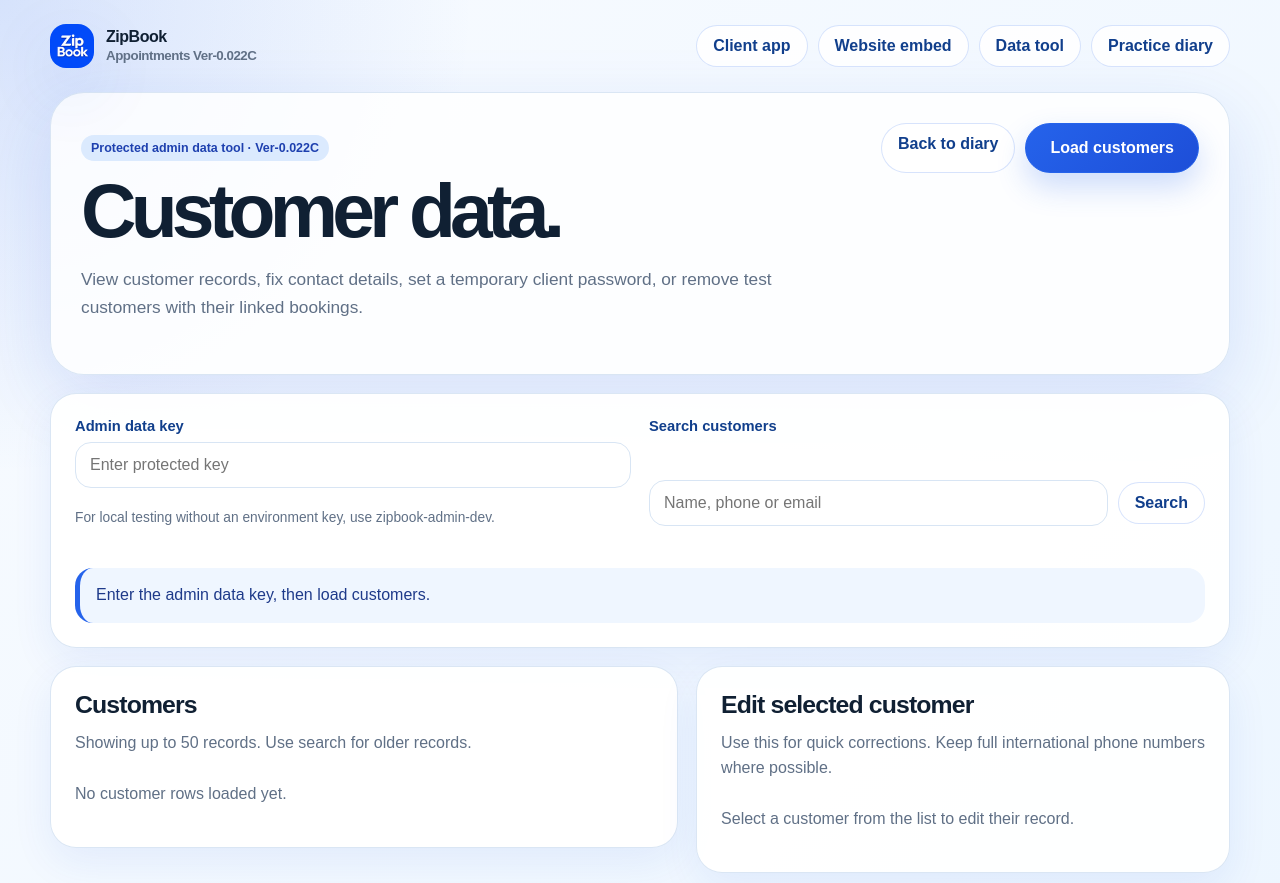
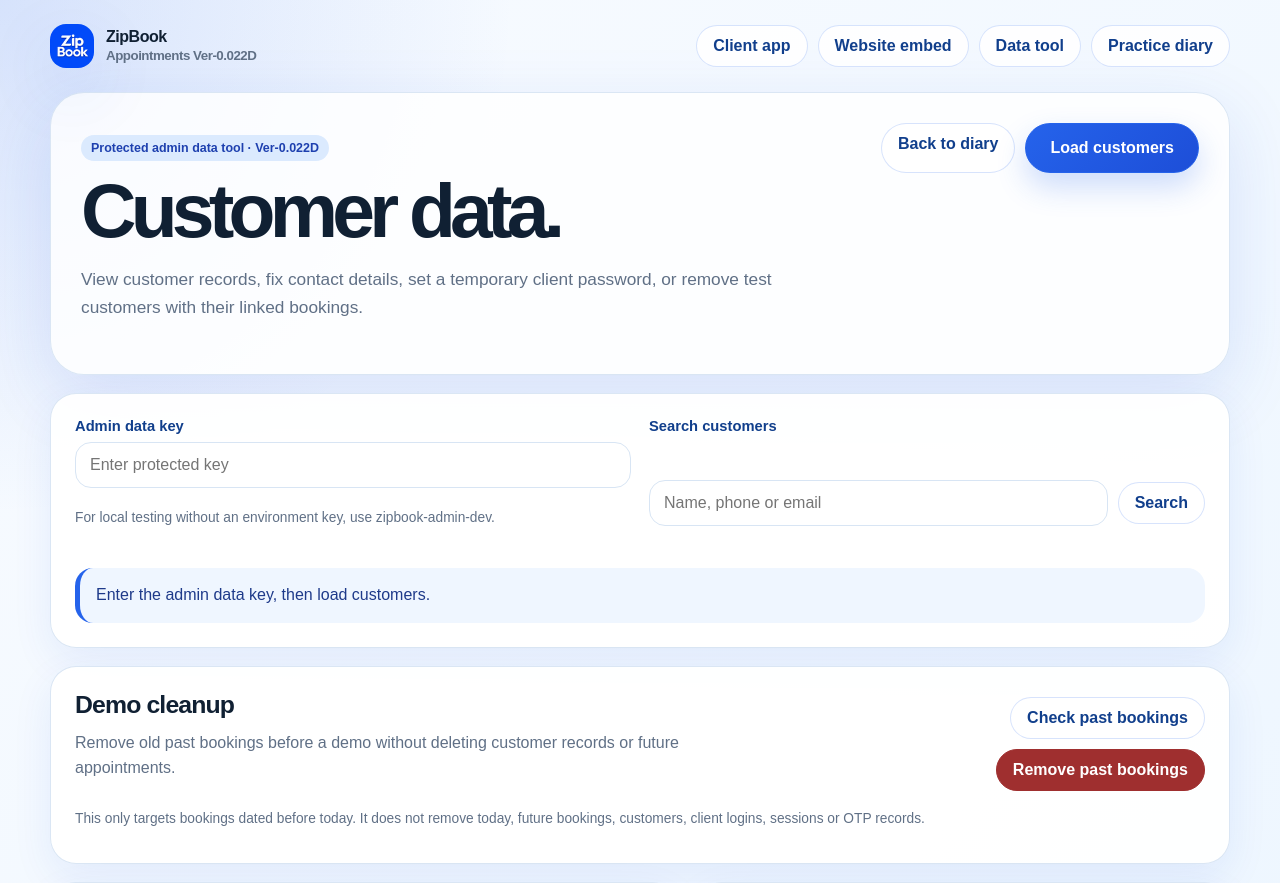
Before and after one commit to BrianD1805/booking-system, a Next.js app: page /admin/data in a window 1280 px wide. Shown: the top 883 px of the page. Built offline with nearby package versions, Linux system fonts and the light colour scheme.

Commit message:
Booking System Ver-0.022D add demo past bookings cleanup

```diff
--- a/app/admin/data/page.tsx
+++ b/app/admin/data/page.tsx
@@ -34,6 +34,8 @@ export default function AdminDataPage() {
   const [loading, setLoading] = useState(false);
   const [message, setMessage] = useState('Enter the admin data key, then load customers.');
   const [error, setError] = useState('');
+  const [pastBookingCount, setPastBookingCount] = useState<number | null>(null);
+  const [pastBookingBeforeDate, setPastBookingBeforeDate] = useState('');
 
   const authHeaders: Record<string, string> = adminKey.trim() ? { 'x-zipbook-admin-key': adminKey.trim() } : {};
 
@@ -72,6 +74,54 @@ export default function AdminDataPage() {
     });
     setNewPassword('');
     setMessage(`${customer.fullName} selected.`);
+  }
+
+  async function checkPastBookings() {
+    setLoading(true);
+    setError('');
+    try {
+      const response = await fetch('/api/admin-data/bookings/past', {
+        cache: 'no-store',
+        headers: authHeaders
+      });
+      const payload = await response.json();
+      if (!response.ok) throw new Error(typeof payload?.error === 'string' ? payload.error : 'Could not check past bookings.');
+      const count = Number(payload.summary?.pastBookingCount ?? 0);
+      const beforeDate = String(payload.summary?.beforeDate ?? 'today');
+      setPastBookingCount(count);
+      setPastBookingBeforeDate(beforeDate);
+      setMessage(count ? `${count} past booking${count === 1 ? '' : 's'} found before ${beforeDate}.` : `No past bookings found before ${beforeDate}.`);
+    } catch (checkError) {
+      setError(checkError instanceof Error ? checkError.message : 'Could not check past bookings.');
+    } finally {
+      setLoading(false);
+    }
+  }
+
+  async function deletePastBookings() {
+    const confirmed = window.confirm('Remove all bookings before today for the demo? This keeps customers and future bookings, but the deleted past bookings cannot be restored from this tool.');
+    if (!confirmed) return;
+
+    setLoading(true);
+    setError('');
+    try {
+      const response = await fetch('/api/admin-data/bookings/past?confirm=DELETE', {
+        method: 'DELETE',
+        headers: authHeaders
+      });
+      const payload = await response.json();
+      if (!response.ok) throw new Error(typeof payload?.error === 'string' ? payload.error : 'Could not remove past bookings.');
+      const deleted = Number(payload.result?.deletedBookings ?? 0);
+      const beforeDate = String(payload.result?.beforeDate ?? 'today');
+      setPastBookingCount(0);
+      setPastBookingBeforeDate(beforeDate);
+      setMessage(`Removed ${deleted} past booking${deleted === 1 ? '' : 's'} before ${beforeDate}. Customers and future bookings were left untouched.`);
+      await loadCustomers(query);
+    } catch (deleteError) {
+      setError(deleteError instanceof Error ? deleteError.message : 'Could not remove past bookings.');
+    } finally {
+      setLoading(false);
+    }
   }
 
   async function handleSearch(event: FormEvent<HTMLFormElement>) {
@@ -190,6 +240,24 @@ export default function AdminDataPage() {
         {!error && message && <div className="notice soft" role="status">{message}</div>}
       </section>
 
+      <section className="card clean-panel admin-data-panel">
+        <div className="section-heading-row compact-row">
+          <div>
+            <h2 className="section-title compact">Demo cleanup</h2>
+            <p className="mini-copy">Remove old past bookings before a demo without deleting customer records or future appointments.</p>
+          </div>
+          <div className="command-actions">
+            <button className="pill" type="button" onClick={checkPastBookings} disabled={loading}>Check past bookings</button>
+            <button className="button danger" type="button" onClick={deletePastBookings} disabled={loading || pastBookingCount === 0}>Remove past bookings</button>
+          </div>
+        </div>
+        <p className="micro-copy">
+          {pastBookingCount === null
+            ? 'This only targets bookings dated before today. It does not remove today, future bookings, customers, client logins, sessions or OTP records.'
+            : `${pastBookingCount} past booking${pastBookingCount === 1 ? '' : 's'} before ${pastBookingBeforeDate || 'today'}.`}
+        </p>
+      </section>
+
       <section className="admin-data-grid">
         <div className="card clean-panel">
           <div className="section-heading-row compact-row">
--- /dev/null
+++ b/app/api/admin-data/bookings/past/route.ts
@@ -0,0 +1,35 @@
+import { NextRequest, NextResponse } from 'next/server';
+import { verifyAdminDataKey } from '@/lib/adminDataAuth';
+import { deletePastBookingsForDemo, getPastBookingsDemoCleanupSummary } from '@/lib/db';
+
+export const dynamic = 'force-dynamic';
+
+export async function GET(request: NextRequest) {
+  if (!verifyAdminDataKey(request)) {
+    return NextResponse.json({ error: 'Admin data key is required.' }, { status: 401 });
+  }
+
+  try {
+    const summary = await getPastBookingsDemoCleanupSummary();
+    return NextResponse.json({ summary });
+  } catch (error) {
+    return NextResponse.json({ error: error instanceof Error ? error.message : 'Could not check past bookings.' }, { status: 500 });
+  }
+}
+
+export async function DELETE(request: NextRequest) {
+  if (!verifyAdminDataKey(request)) {
+    return NextResponse.json({ error: 'Admin data key is required.' }, { status: 401 });
+  }
+
+  if (request.nextUrl.searchParams.get('confirm') !== 'DELETE') {
+    return NextResponse.json({ error: 'Add confirm=DELETE to remove past bookings.' }, { status: 400 });
+  }
+
+  try {
+    const result = await deletePastBookingsForDemo();
+    return NextResponse.json({ result });
+  } catch (error) {
+    return NextResponse.json({ error: error instanceof Error ? error.message : 'Could not remove past bookings.' }, { status: 500 });
+  }
+}
--- a/lib/db.ts
+++ b/lib/db.ts
@@ -1241,6 +1241,46 @@ export async function updateBookingStatusInDatabase(id: string, status: BookingS
   return mapBooking(rows[0]);
 }
 
+
+export async function getPastBookingsDemoCleanupSummary(): Promise<{ pastBookingCount: number; beforeDate: string }> {
+  const database = db();
+  const rows = await database.sql<{ count: number; before_date: string }>`
+    SELECT COUNT(*)::int AS count, CURRENT_DATE::text AS before_date
+    FROM bookings
+    WHERE practice_id = ${PRACTICE_ID}
+      AND booking_date < CURRENT_DATE
+  `;
+
+  return {
+    pastBookingCount: Number(rows[0]?.count ?? 0),
+    beforeDate: normaliseDate(rows[0]?.before_date ?? new Date())
+  };
+}
+
+export async function deletePastBookingsForDemo(): Promise<{ deletedBookings: number; beforeDate: string }> {
+  const database = db();
+  const deleted = await database.sql<{ count: number; before_date: string }>`
+    WITH removed AS (
+      DELETE FROM bookings
+      WHERE practice_id = ${PRACTICE_ID}
+        AND booking_date < CURRENT_DATE
+      RETURNING id
+    )
+    SELECT COUNT(*)::int AS count, CURRENT_DATE::text AS before_date
+    FROM removed
+  `;
+
+  const deletedBookings = Number(deleted[0]?.count ?? 0);
+  const beforeDate = normaliseDate(deleted[0]?.before_date ?? new Date());
+
+  await database.sql`
+    INSERT INTO audit_logs (id, practice_id, action, entity_type, entity_id, source, details)
+    VALUES (${`audit-${Date.now()}-${Math.random().toString(36).slice(2, 8)}`}, ${PRACTICE_ID}, ${'past_bookings_demo_cleanup'}, ${'booking'}, ${'past-bookings'}, ${'admin'}, ${JSON.stringify({ deletedBookings, beforeDate })}::jsonb)
+  `;
+
+  return { deletedBookings, beforeDate };
+}
+
 export async function deleteBookingFromDatabase(id: string): Promise<void> {
   const database = db();
   await database.sql`DELETE FROM bookings WHERE practice_id = ${PRACTICE_ID} AND id = ${id}`;
--- a/lib/mockData.ts
+++ b/lib/mockData.ts
@@ -124,7 +124,7 @@ export type BootstrapData = {
   practitionerBlockedTimes: PractitionerBlockedTime[];
 };
 
-export const APP_VERSION = 'Ver-0.022C';
+export const APP_VERSION = 'Ver-0.022D';
 
 export const fallbackProcedures: Procedure[] = [
   { id: 'checkup', name: 'Dental check-up', durationMinutes: 30, priceGuide: 'Standard consultation' },
--- a/package.json
+++ b/package.json
@@ -1,6 +1,6 @@
 {
   "name": "zippyweb-booking-system",
-  "version": "0.0.22-c",
+  "version": "0.0.22-d",
   "private": true,
   "scripts": {
     "dev": "next dev",
--- a/public/sw.js
+++ b/public/sw.js
@@ -1,4 +1,4 @@
-const CACHE_NAME = 'zipbook-v0.022C';
+const CACHE_NAME = 'zipbook-v0.022D';
 const CORE_ASSETS = ['/', '/book', '/admin', '/admin/data', '/widget', '/offline.html', '/favicon.ico', '/icons/icon-192.png', '/icons/icon-512.png', '/apple-touch-icon.png', '/og-image.png', '/manifest-client.json', '/manifest-admin.json'];
 
 self.addEventListener('install', (event) => {
```
Also changed, not shown: 2 other files (tests, documents, lock files or other folders).
